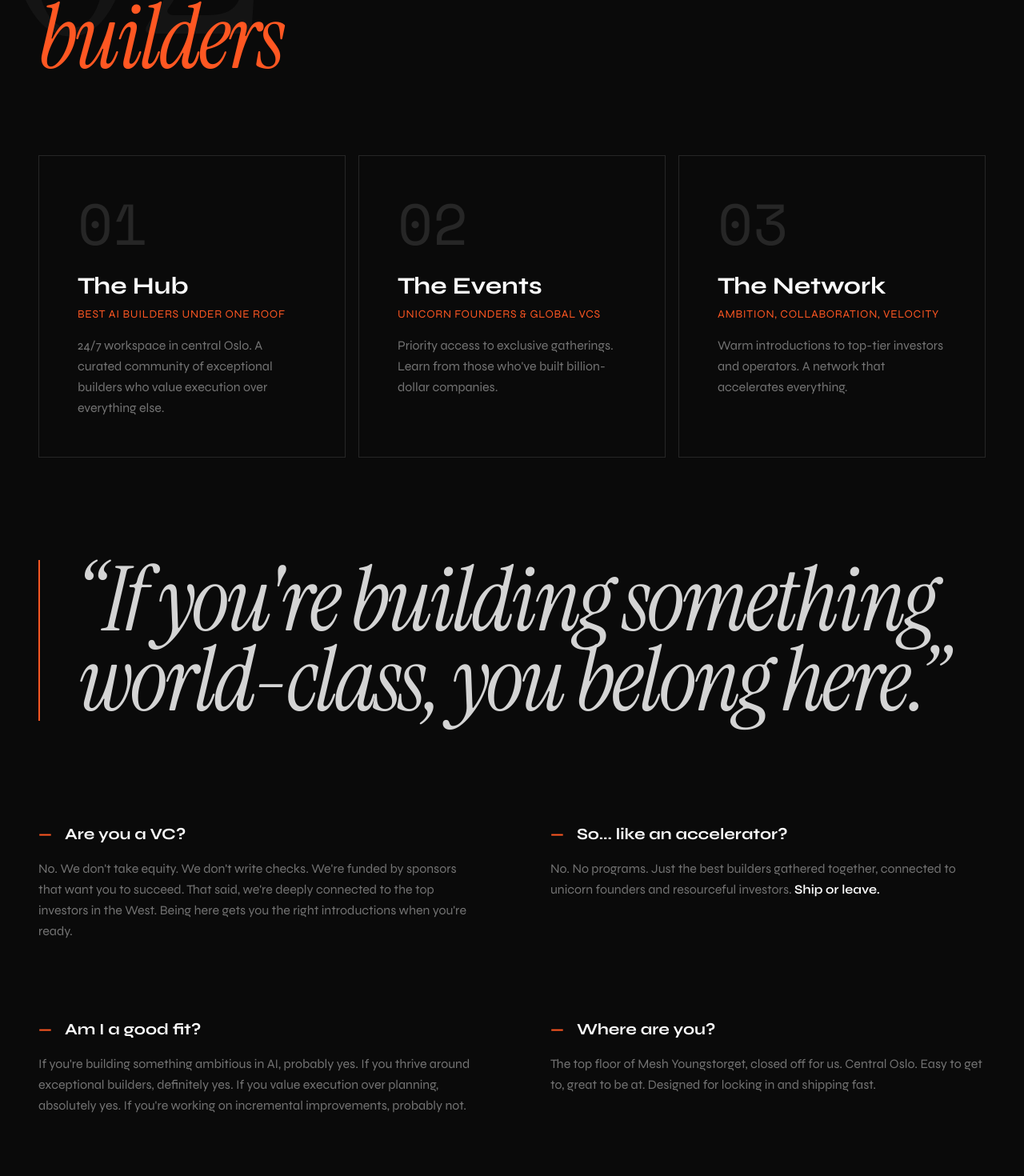
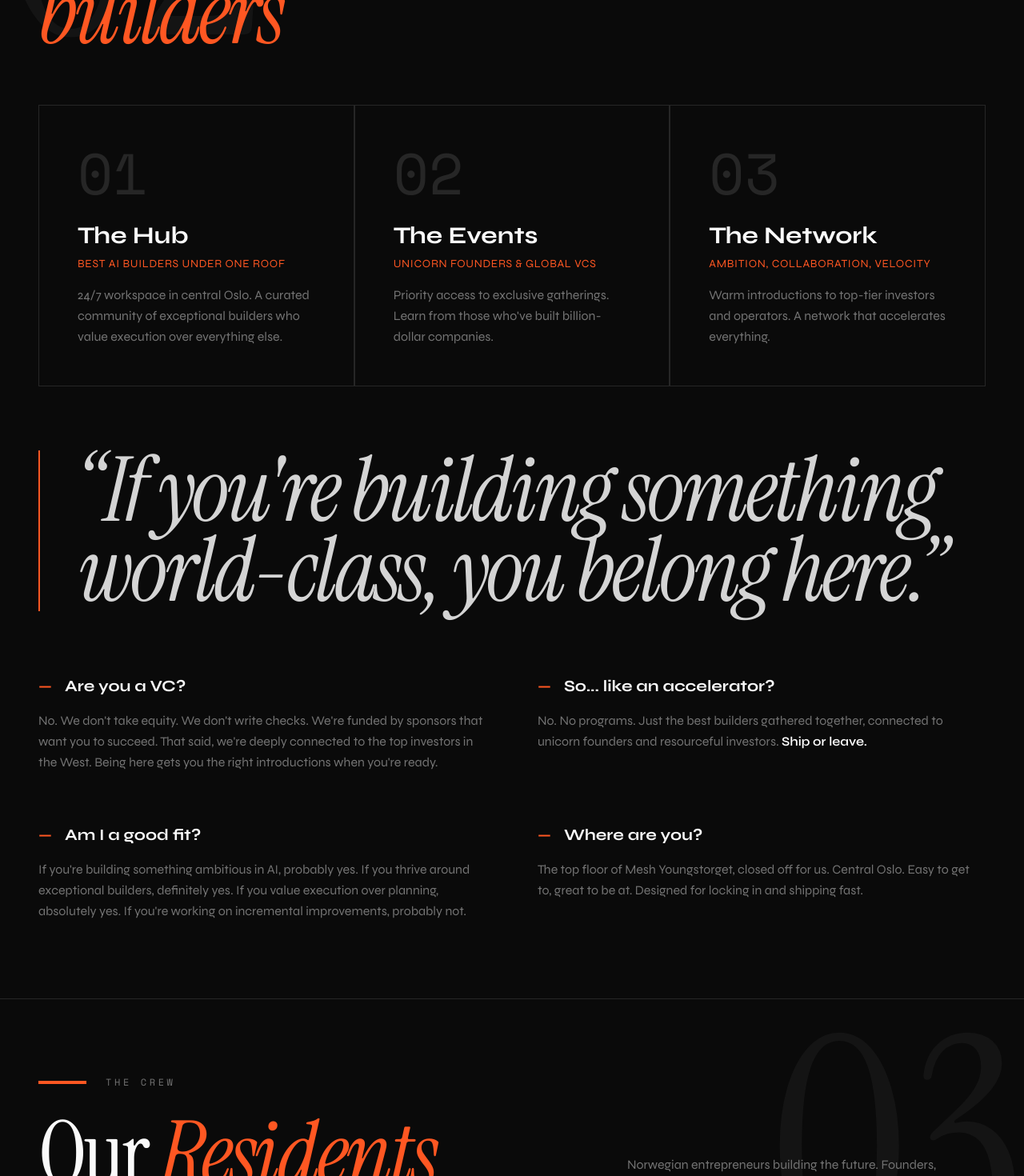
Before and after one commit to tifa2UP/founders-hub, a Next.js app: page / in a window 1280 px wide. Shown: the part 1080-2550 px from the top of the page at 80% size. Built offline with nearby package versions, Linux system fonts and the light colour scheme.

Commit message:
Tighten layout with flush grid design
- Remove gaps between grid cards (zero-gap editorial style)
- Add border-based separation instead of spacing
- Reduce vertical section padding (py-32 → py-24)
- Add section divider borders
- Tighten internal margins throughout

```diff
--- a/src/components/About.tsx
+++ b/src/components/About.tsx
@@ -28,7 +28,7 @@ const pillars = [
 
 export default function About() {
   return (
-    <section id="about" className="py-32 px-6 md:px-12 relative">
+    <section id="about" className="py-24 px-6 md:px-12 relative border-t border-neutral-800">
       {/* Large decorative number */}
       <div className="absolute top-0 left-0 text-[30vw] font-display text-[#141414] leading-none pointer-events-none select-none hidden lg:block">
         02
@@ -41,7 +41,7 @@ export default function About() {
           whileInView={{ opacity: 1, y: 0 }}
           viewport={{ once: true }}
           transition={{ duration: 0.6 }}
-          className="mb-24"
+          className="mb-16"
         >
           <div className="flex items-center gap-6 mb-8">
             <div className="accent-bar" />
@@ -55,8 +55,8 @@ export default function About() {
           </h2>
         </motion.div>
 
-        {/* Pillars grid */}
-        <div className="grid md:grid-cols-3 gap-4">
+        {/* Pillars grid - tight/flush layout */}
+        <div className="grid md:grid-cols-3">
           {pillars.map((pillar, i) => (
             <motion.article
               key={pillar.number}
@@ -64,7 +64,7 @@ export default function About() {
               whileInView={{ opacity: 1, y: 0 }}
               viewport={{ once: true }}
               transition={{ duration: 0.6, delay: i * 0.1 }}
-              className="card-brutal p-8 md:p-12 group hover:bg-[#111]"
+              className="border border-neutral-800 p-8 md:p-12 group hover:bg-[#111] hover:border-[#FF5722] transition-all"
             >
               <span className="font-mono text-6xl md:text-7xl text-neutral-800 group-hover:text-[#FF5722] transition-colors">
                 {pillar.number}
@@ -88,7 +88,7 @@ export default function About() {
           whileInView={{ opacity: 1, y: 0 }}
           viewport={{ once: true }}
           transition={{ duration: 0.6 }}
-          className="mt-32 border-l-2 border-[#FF5722] pl-8 md:pl-12"
+          className="mt-20 border-l-2 border-[#FF5722] pl-8 md:pl-12"
         >
           <blockquote className="text-display-sm italic text-neutral-300">
             &ldquo;If you&apos;re building something world-class, you belong
@@ -102,7 +102,7 @@ export default function About() {
           whileInView={{ opacity: 1, y: 0 }}
           viewport={{ once: true }}
           transition={{ duration: 0.6 }}
-          className="mt-32 grid md:grid-cols-2 gap-12 md:gap-24"
+          className="mt-20 grid md:grid-cols-2 gap-8 md:gap-16"
         >
           <div>
             <h3 className="font-heading font-bold text-xl mb-4 flex items-center gap-4">
--- a/src/components/JoinUs.tsx
+++ b/src/components/JoinUs.tsx
@@ -55,7 +55,7 @@ const tiers = [
 
 export default function JoinUs() {
   return (
-    <section id="join" className="py-32 px-6 md:px-12 relative">
+    <section id="join" className="py-24 px-6 md:px-12 relative border-t border-neutral-800">
       {/* Large decorative number */}
       <div className="absolute top-0 left-0 text-[30vw] font-display text-[#141414] leading-none pointer-events-none select-none hidden lg:block">
         04
@@ -68,7 +68,7 @@ export default function JoinUs() {
           whileInView={{ opacity: 1, y: 0 }}
           viewport={{ once: true }}
           transition={{ duration: 0.6 }}
-          className="mb-16 md:mb-24"
+          className="mb-12"
         >
           <div className="flex items-center gap-6 mb-8">
             <div className="accent-bar" />
@@ -81,8 +81,8 @@ export default function JoinUs() {
           </h2>
         </motion.div>
 
-        {/* Tiers */}
-        <div className="grid md:grid-cols-3 gap-6">
+        {/* Tiers - flush layout */}
+        <div className="grid md:grid-cols-3">
           {tiers.map((tier, i) => (
             <motion.div
               key={tier.name}
@@ -100,10 +100,10 @@ export default function JoinUs() {
                 </div>
               )}
               <div
-                className={`h-full p-8 md:p-10 ${
+                className={`h-full p-8 md:p-10 border border-neutral-800 ${
                   tier.highlight
-                    ? "bg-[#FF5722] text-[#0a0a0a]"
-                    : "card-brutal bg-[#0a0a0a]"
+                    ? "bg-[#FF5722] text-[#0a0a0a] border-[#FF5722]"
+                    : "hover:border-[#FF5722] hover:bg-[#111] transition-all"
                 }`}
               >
                 <h3 className="font-heading font-bold text-2xl mb-2">
@@ -169,7 +169,7 @@ export default function JoinUs() {
           whileInView={{ opacity: 1, y: 0 }}
           viewport={{ once: true }}
           transition={{ duration: 0.6 }}
-          className="mt-32 text-center"
+          className="mt-20 text-center"
         >
           <h3 className="text-display-sm mb-8">
             Ready to <span className="italic">ship</span>?
--- a/src/components/Residents.tsx
+++ b/src/components/Residents.tsx
@@ -30,7 +30,7 @@ const residents = [
 
 export default function Residents() {
   return (
-    <section id="residents" className="py-32 px-6 md:px-12 relative">
+    <section id="residents" className="py-24 px-6 md:px-12 relative border-t border-neutral-800">
       {/* Large decorative number */}
       <div className="absolute top-0 right-0 text-[30vw] font-display text-[#141414] leading-none pointer-events-none select-none hidden lg:block">
         03
@@ -43,7 +43,7 @@ export default function Residents() {
           whileInView={{ opacity: 1, y: 0 }}
           viewport={{ once: true }}
           transition={{ duration: 0.6 }}
-          className="mb-16 md:mb-24"
+          className="mb-12"
         >
           <div className="flex items-center gap-6 mb-8">
             <div className="accent-bar" />
@@ -62,8 +62,8 @@ export default function Residents() {
           </div>
         </motion.div>
 
-        {/* Residents grid */}
-        <div className="grid grid-cols-1 sm:grid-cols-2 lg:grid-cols-4 gap-4">
+        {/* Residents grid - tight/flush layout */}
+        <div className="grid grid-cols-1 sm:grid-cols-2 lg:grid-cols-4">
           {residents.map((resident, index) => (
             <motion.article
               key={resident.id}
@@ -71,7 +71,7 @@ export default function Residents() {
               whileInView={{ opacity: 1, y: 0 }}
               viewport={{ once: true, margin: "-50px" }}
               transition={{ duration: 0.4, delay: (index % 8) * 0.05 }}
-              className="card-brutal p-6 group"
+              className="border border-neutral-800 p-6 group hover:border-[#FF5722] hover:bg-[#111] transition-all"
             >
               {/* Number */}
               <span className="font-mono text-xs text-neutral-700 group-hover:text-[#FF5722] transition-colors">
```
